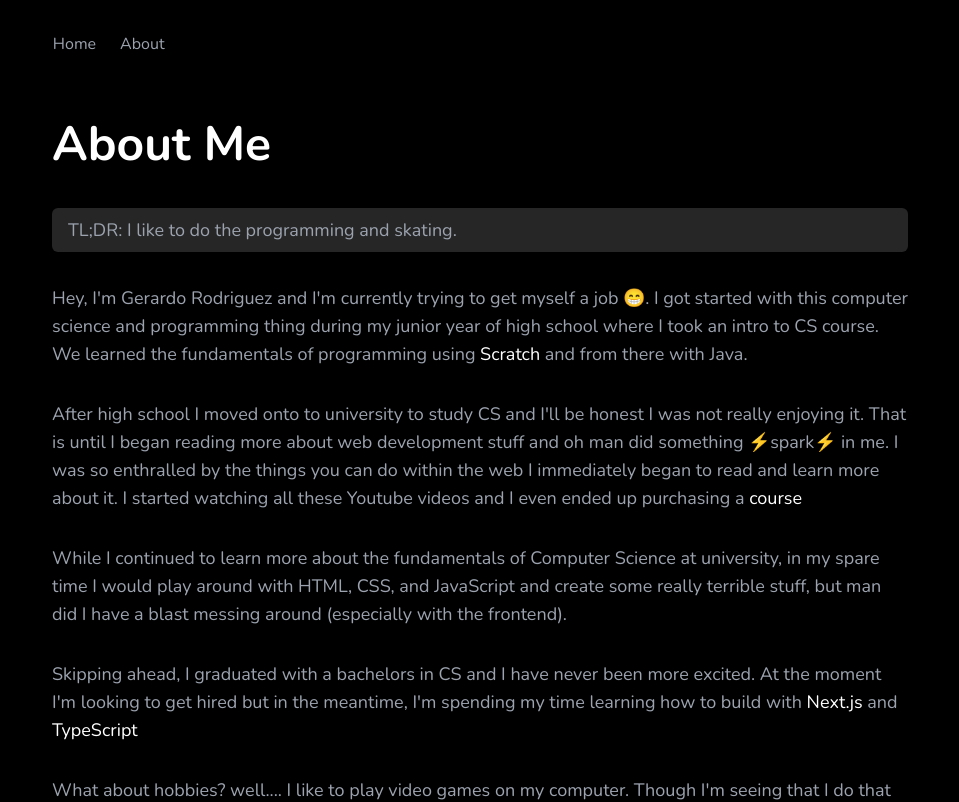
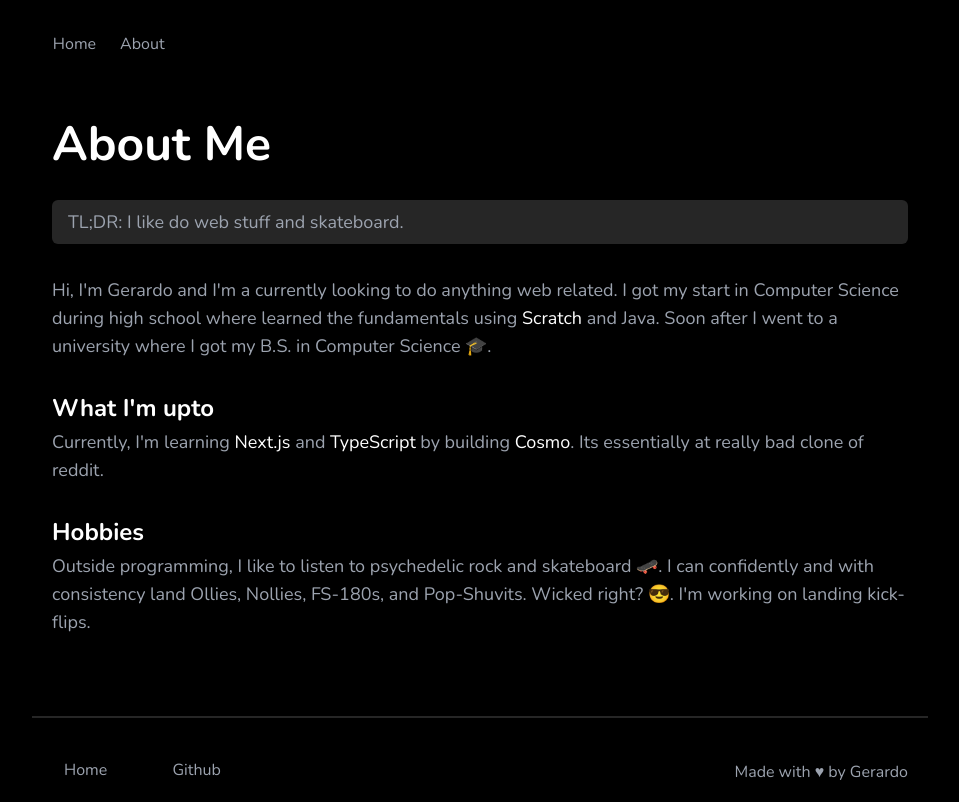
Before and after one commit to G-R3/gerar.dev, a Next.js app: page /about in a window 1280 px wide. Shown: the top 802 px of the page, without its empty margins (160-1119 px from the left). Built offline with nearby package versions, Linux system fonts and the light colour scheme.

Commit message:
update about page content

```diff
--- a/src/pages/about.tsx
+++ b/src/pages/about.tsx
@@ -16,63 +16,43 @@ const About: NextPage = () => {
         />
       </Head>
       <motion.div initial="hidden" animate="visible" variants={container}>
-        <motion.h1
-          variants={fadeInFromTop}
-          className="text-2xl md:text-5xl font-bold mb-10"
-        >
+        <motion.h1 variants={fadeInFromTop} className="text-5xl font-bold mb-8">
           About Me
         </motion.h1>
         <motion.div
           variants={fadeInFromTop}
           className=" text-gray-400 text-base md:text-lg flex flex-col gap-8"
         >
-          <p className="bg-neutral-800 p-2 px-4 rounded-md">
-            TL;DR: I like to do the programming and skating.
+          <p className="bg-neutral-800 py-2 px-4 rounded-md">
+            TL;DR: I like do web stuff and skateboard.
           </p>
           <p>
-            Hey, I'm Gerardo Rodriguez and I'm currently trying to get myself a
-            job 😁. I got started with this computer science and programming
-            thing during my junior year of high school where I took an intro to
-            CS course. We learned the fundamentals of programming using{" "}
-            <Anchor text="Scratch" href="https://scratch.mit.edu/" /> and from
-            there with Java.
+            Hi, I'm Gerardo and I'm a currently looking to do anything web
+            related. I got my start in Computer Science during high school where
+            learned the fundamentals using{" "}
+            <Anchor text="Scratch" href="https://scratch.mit.edu/" /> and Java.
+            Soon after I went to a university where I got my B.S. in Computer
+            Science 🎓.
           </p>
-          <p>
-            After high school I moved onto to university to study CS and I'll be
-            honest I was not really enjoying it. That is until I began reading
-            more about web development stuff and oh man did something ⚡spark⚡
-            in me. I was so enthralled by the things you can do within the web I
-            immediately began to read and learn more about it. I started
-            watching all these Youtube videos and I even ended up purchasing a{" "}
-            <Anchor
-              text="course"
-              href="https://www.udemy.com/course/the-web-developer-bootcamp/"
-            />
-          </p>
+          <div>
+            <h2 className="text-white font-bold text-2xl mb-1">
+              What I'm upto
+            </h2>
+            Currently, I'm learning{" "}
+            <Anchor text="Next.js" href="https://nextjs.org/" /> and{" "}
+            <Anchor text="TypeScript" href="https://www.typescriptlang.org/" />{" "}
+            by building{" "}
+            <Anchor text="Cosmo" href="https://github.com/G-R3/cosmo" />. Its
+            essentially at really bad clone of reddit.
+          </div>
 
-          <p>
-            While I continued to learn more about the fundamentals of Computer
-            Science at university, in my spare time I would play around with
-            HTML, CSS, and JavaScript and create some really terrible stuff, but
-            man did I have a blast messing around (especially with the
-            frontend).
-          </p>
-
-          <p>
-            Skipping ahead, I graduated with a bachelors in CS and I have never
-            been more excited. At the moment I'm looking to get hired but in the
-            meantime, I'm spending my time learning how to build with{" "}
-            <Anchor text="Next.js" href="https://nextjs.org/" /> and{" "}
-            <Anchor text="TypeScript" href="https://www.typescriptlang.org/" />
-          </p>
-
-          <p>
-            What about hobbies? well.... I like to play video games on my
-            computer. Though I'm seeing that I do that less and less now. I also
-            skate and I have been learning how to do tricks. After many falls
-            and two scarred legs later, I can confidently and with consistency
-            land Ollies, Nollies, FS-180s, and Pop-Shuvits. Wicked right? 😎.
-          </p>
+          <div>
+            <h2 className="text-white font-bold text-2xl mb-1">Hobbies</h2>
+            Outside programming, I like to listen to psychedelic rock and
+            skateboard 🛹. I can confidently and with consistency land Ollies,
+            Nollies, FS-180s, and Pop-Shuvits. Wicked right? 😎. I'm working on
+            landing kick-flips.
+          </div>
         </motion.div>
       </motion.div>
     </>
```
